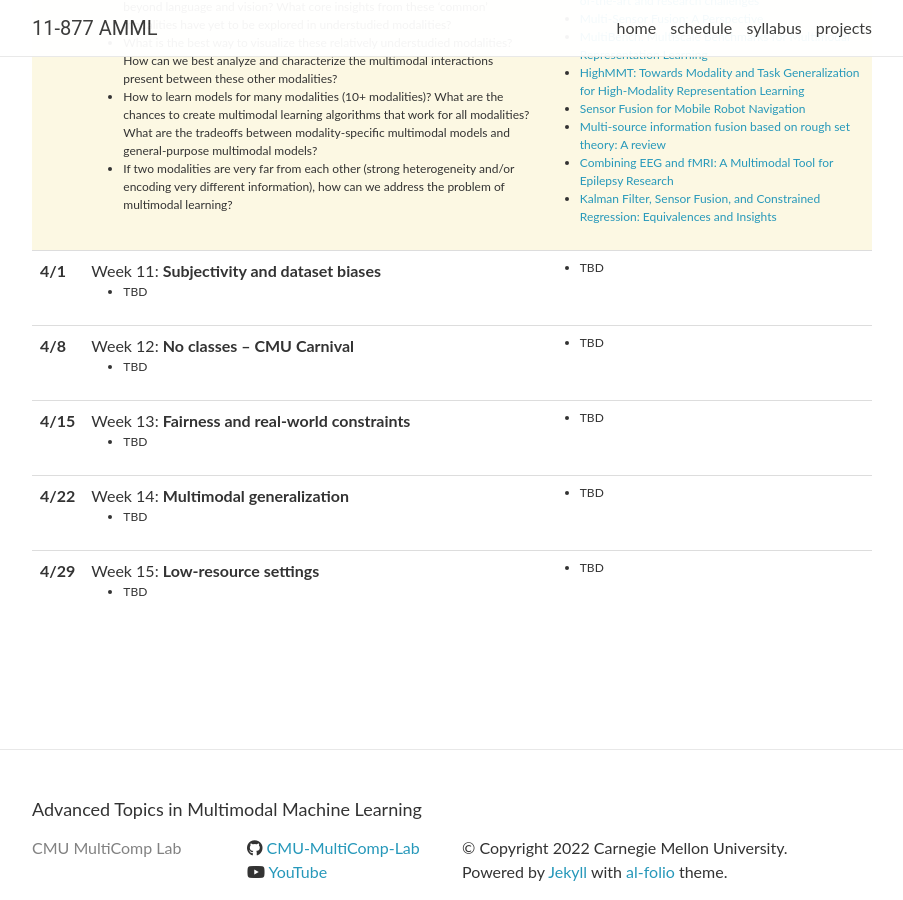
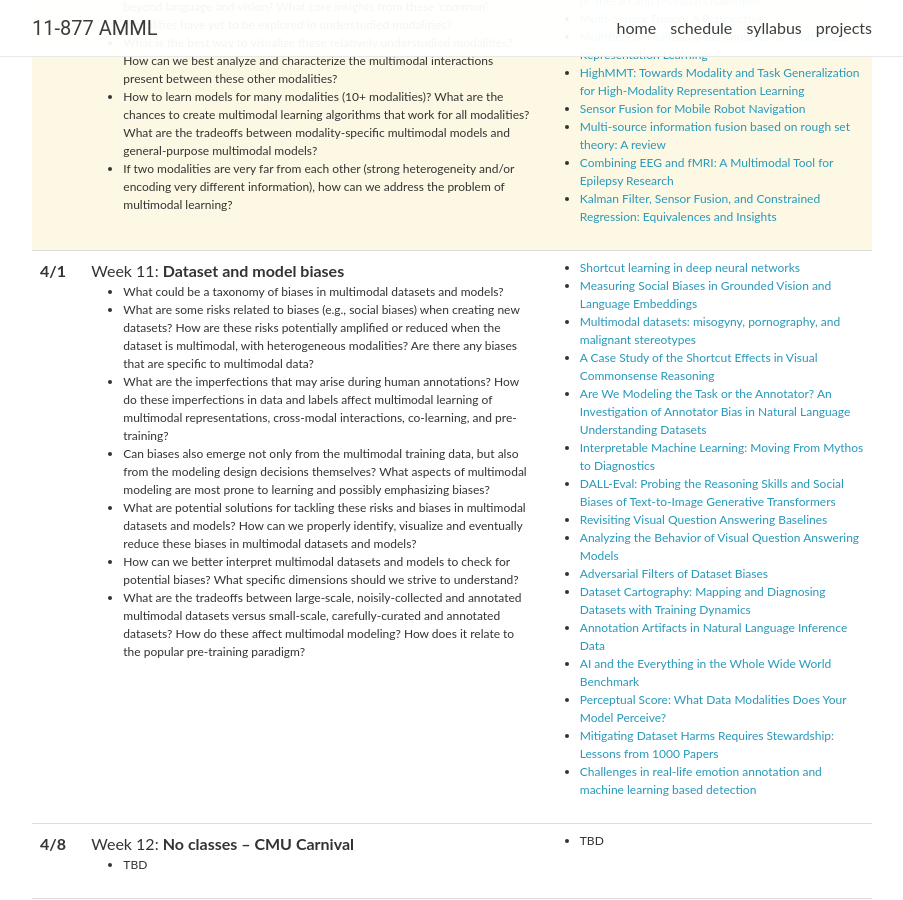
Before and after one commit to CMU-MultiComp-Lab/adv-mmml-course, a Jekyll site: the page built from _pages/schedule.md, in a window 1280 px wide and 900 px high, scrolled down 3111 px. Shown: the whole window, without its empty margins (188-1091 px from the left). Built offline with Jekyll 4.4.1, drawn with Linux system fonts in a browser that asks for light colours; nearby versions of some CDN libraries; comment, search, counter and statistics services are not loaded.

Commit message:
Update lectures.yml

```diff
--- a/_data/lectures.yml
+++ b/_data/lectures.yml
@@ -183,11 +183,32 @@
 
 - date: 4/1
   title: >
-    Week 11: <strong>Subjectivity and dataset biases</strong>
-  slides:
+    Week 11: <strong>Dataset and model biases</strong>
   topics:
-    - TBD
-  readings: TBD
+    - What could be a taxonomy of biases in multimodal datasets and models? <br/>
+    - What are some risks related to biases (e.g., social biases) when creating new datasets? How are these risks potentially amplified or reduced when the dataset is multimodal, with heterogeneous modalities? Are there any biases that are specific to multimodal data? <br/>
+    - What are the imperfections that may arise during human annotations? How do these imperfections in data and labels affect multimodal learning of multimodal representations, cross-modal interactions, co-learning, and pre-training? <br/>
+    - Can biases also emerge not only from the multimodal training data, but also from the modeling design decisions themselves? What aspects of multimodal modeling are most prone to learning and possibly emphasizing biases? <br/>
+    - What are potential solutions for tackling these risks and biases in multimodal datasets and models? How can we properly identify, visualize and eventually reduce these biases in multimodal datasets and models? <br/>
+    - How can we better interpret multimodal datasets and models to check for potential biases? What specific dimensions should we strive to understand? <br/>
+    - What are the tradeoffs between large-scale, noisily-collected and annotated multimodal datasets versus small-scale, carefully-curated and annotated datasets? How do these affect multimodal modeling? How does it relate to the popular pre-training paradigm? <br/>
+  readings:
+    - <a href="https://www.nature.com/articles/s42256-020-00257-z">Shortcut learning in deep neural networks</a> <br/>
+    - <a href="https://aclanthology.org/2021.naacl-main.78.pdf">Measuring Social Biases in Grounded Vision and Language Embeddings</a> <br/>
+    - <a href="https://arxiv.org/abs/2110.01963">Multimodal datasets&#58; misogyny, pornography, and malignant stereotypes</a> <br/>
+    - <a href="https://www.aaai.org/AAAI21Papers/AAAI-9821.YeK.pdf">A Case Study of the Shortcut Effects in Visual Commonsense Reasoning</a> <br/>
+    - <a href="https://arxiv.org/abs/1908.07898">Are We Modeling the Task or the Annotator? An Investigation of Annotator Bias in Natural Language Understanding Datasets</a> <br/>
+    - <a href="https://arxiv.org/abs/2103.06254">Interpretable Machine Learning&#58; Moving From Mythos to Diagnostics</a> <br/>
+    - <a href="https://arxiv.org/abs/2202.04053">DALL-Eval&#58; Probing the Reasoning Skills and Social Biases of Text-to-Image Generative Transformers</a> <br/>
+    - <a href="https://arxiv.org/abs/1606.08390">Revisiting Visual Question Answering Baselines</a> <br/>
+    - <a href="https://arxiv.org/abs/1606.07356">Analyzing the Behavior of Visual Question Answering Models</a> <br/>
+    - <a href="https://arxiv.org/abs/2002.04108">Adversarial Filters of Dataset Biases</a> <br/>
+    - <a href="https://arxiv.org/abs/2009.10795">Dataset Cartography&#58; Mapping and Diagnosing Datasets with Training Dynamics</a> <br/>
+    - <a href="https://arxiv.org/abs/1803.02324">Annotation Artifacts in Natural Language Inference Data</a> <br/>
+    - <a href="https://arxiv.org/abs/2111.15366">AI and the Everything in the Whole Wide World Benchmark</a> <br/>
+    - <a href="https://arxiv.org/abs/2110.14375">Perceptual Score&#58; What Data Modalities Does Your Model Perceive?</a> <br/>
+    - <a href="https://arxiv.org/abs/2108.02922">Mitigating Dataset Harms Requires Stewardship&#58; Lessons from 1000 Papers</a> <br/>
+    - <a href="https://www.sciencedirect.com/science/article/pii/S0893608005000407">Challenges in real-life emotion annotation and machine learning based detection</a> <br/>
 
 - date: 4/8
   title: >
```
